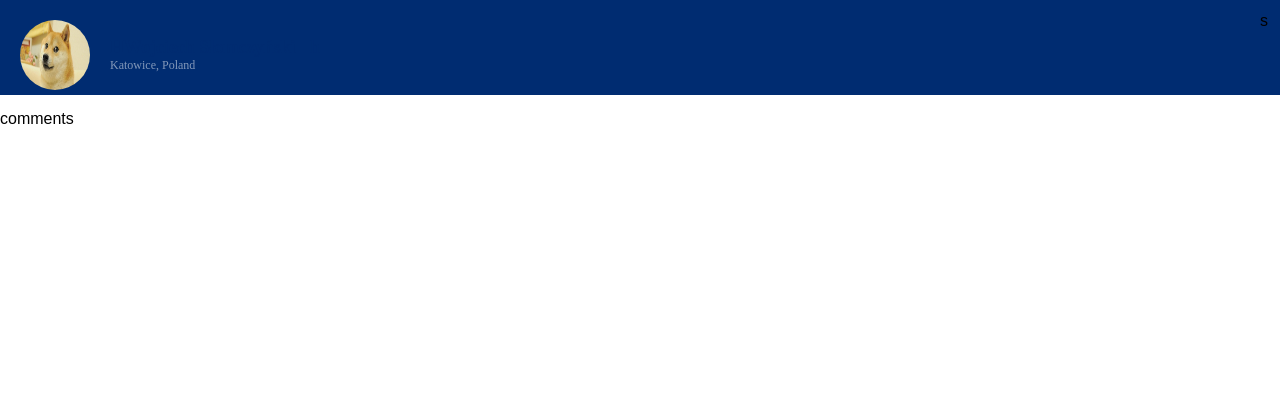
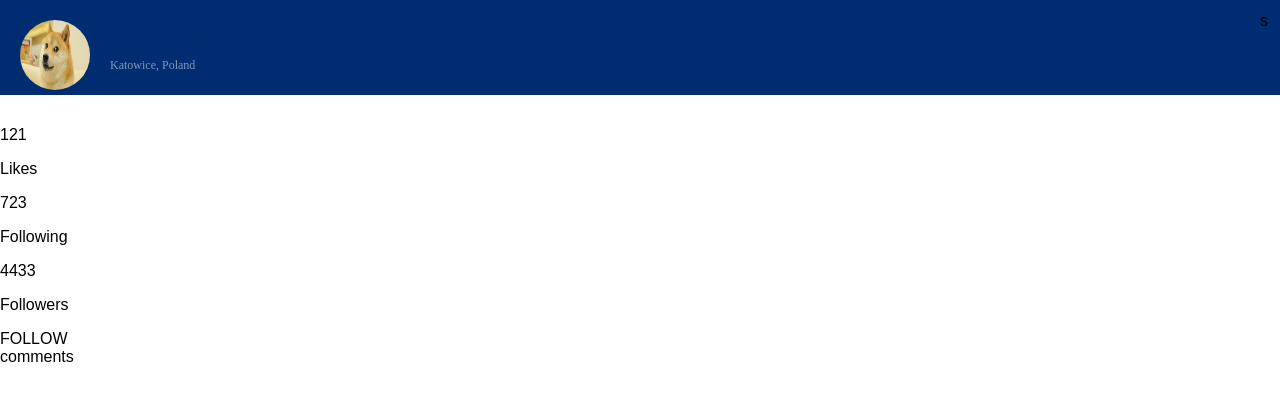
Before and after one commit to wsl1/chilid-recruitment-task, a React app: page / in a window 1280 px wide. Shown: the top 400 px of the page. Built offline with nearby package versions, Linux system fonts and the light colour scheme.

Commit message:
implement bottom part of User

```diff
--- a/src/User/User.js
+++ b/src/User/User.js
@@ -24,7 +24,23 @@ class User extends Component {
             <div class="user__share">s</div>
         </div>
         <div className="user__bottom">
-
+            <div class="user__stats">
+                <p className="user__stat user__likes">{mock.stats.likes}</p>
+                <p className="user__stat-description">Likes</p>
+            </div>
+            <div className="vertical-line"></div>
+            <div class="user__stats">
+                <p className="user__stat user__following">{mock.stats.following}</p>
+                <p className="user__stat-description">Following</p>
+            </div>
+            <div className="vertical-line"></div>
+            <div class="user__stats">
+                <p className="user__stat user__followers">{mock.stats.followers}</p>
+                <p className="user__stat-description">Followers</p>
+            </div>
+            <div class="user__follow">
+                <span class="user__follow-text">FOLLOW</span>
+            </div>
         </div>
 
       </div>
```
